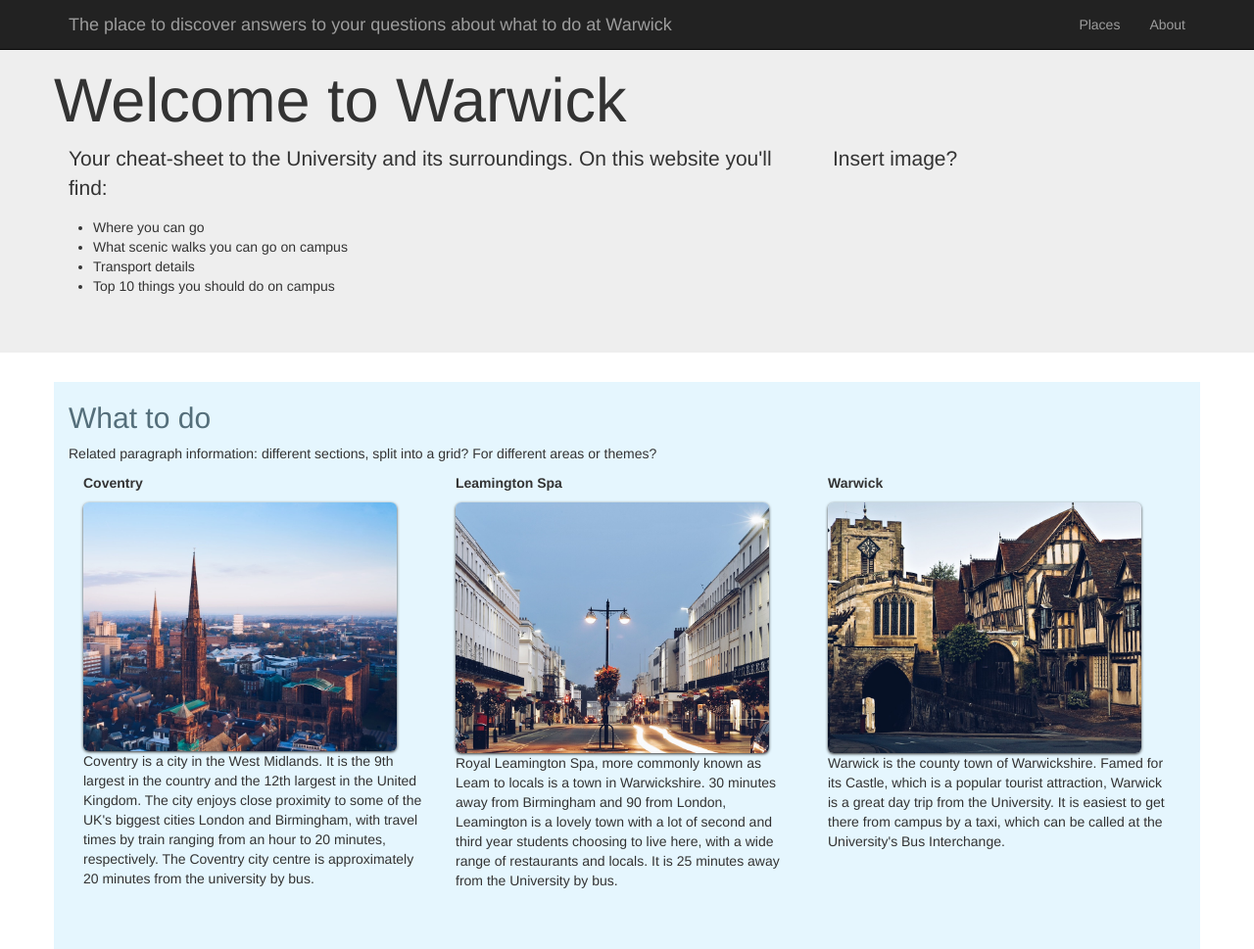
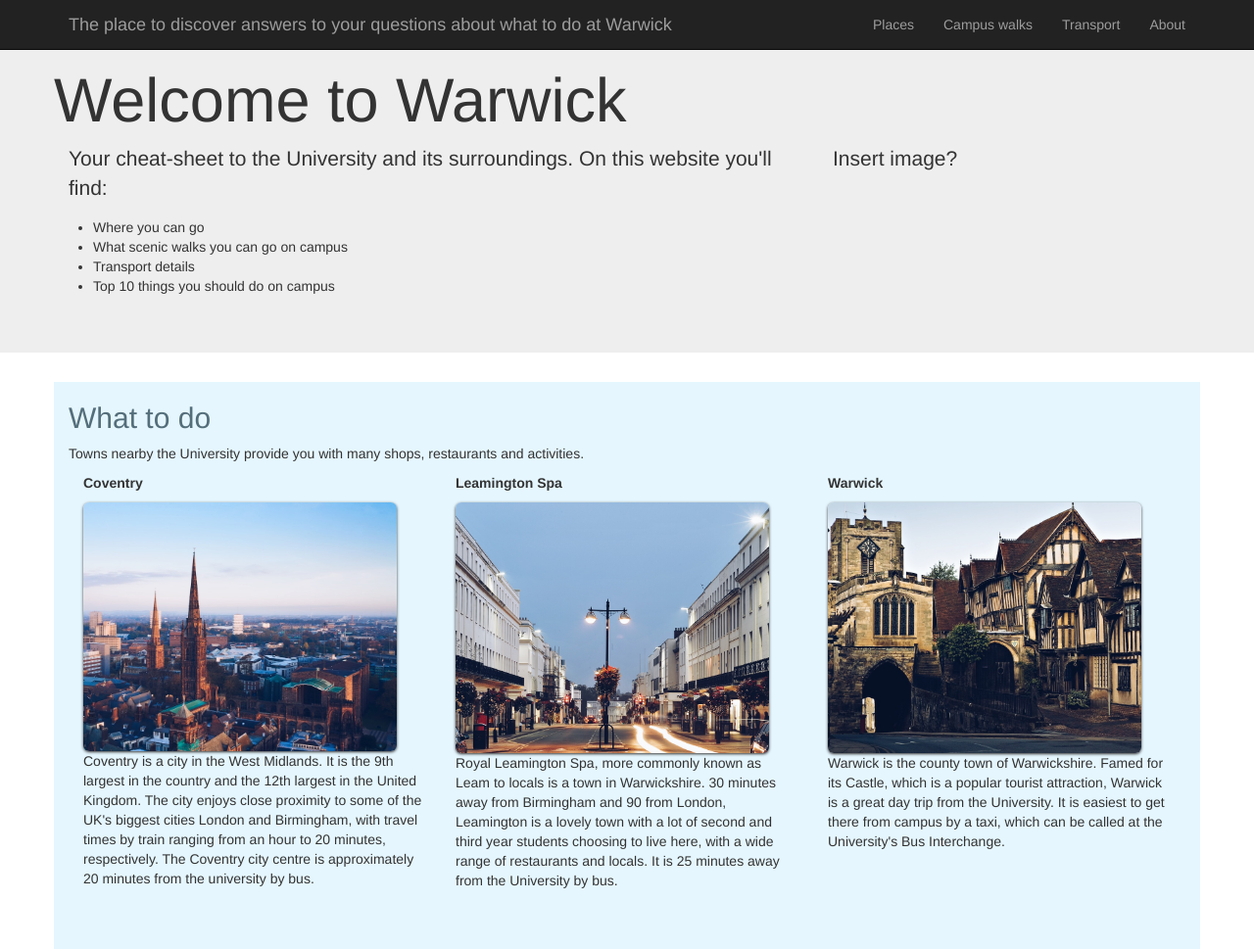
Before and after one commit to welcometowarwick/what-to-do, a plain HTML site: page index.html in a window 1280 px wide. Shown: the top 969 px of the page at 98% size. Drawn offline with Linux system fonts and the light colour scheme.

Commit message:
added bar

```diff
--- a/index.html
+++ b/index.html
@@ -33,7 +33,11 @@
   <div class="collapse navbar-collapse">
   <ul class="nav navbar-nav navbar-right">
       <li><a href="#places">Places</a></li>
+	  <li><a href="#campus">Campus walks</a></li>
+	<li><a href="#transport">Transport</a></li>
       <li><a href="#about">About</a></li>
+
+
     </ul>
     </div>
   </div>
@@ -71,7 +75,7 @@
     <div id='places' class="container">
             <h2>What to do</h2>
 
-        <p>Related paragraph information: different sections, split into a grid? For different areas or themes? </p>
+        <p>Towns nearby the University provide you with many shops, restaurants and activities. </p>
 
          <div class="col-xs-6 col-md-4">
 		 <p><b>Coventry</b></p>
@@ -111,7 +115,7 @@
    </div>
  </div>
 
-<div id='campus' class="container">
+<div id='transport' class="container">
  <div class="row">
  <br>
   <h3> Transport</h3>
```
